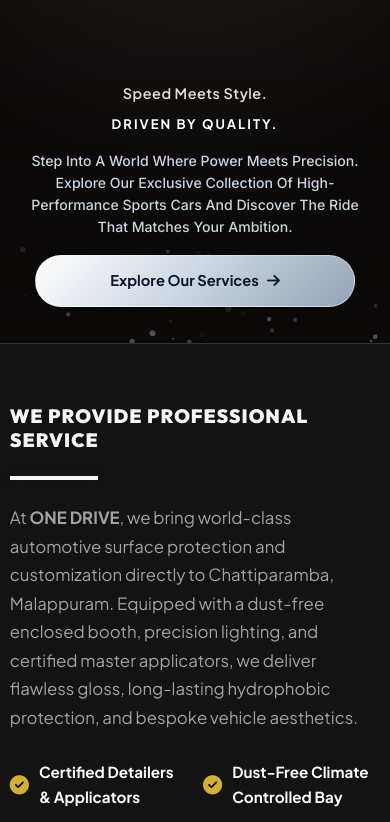
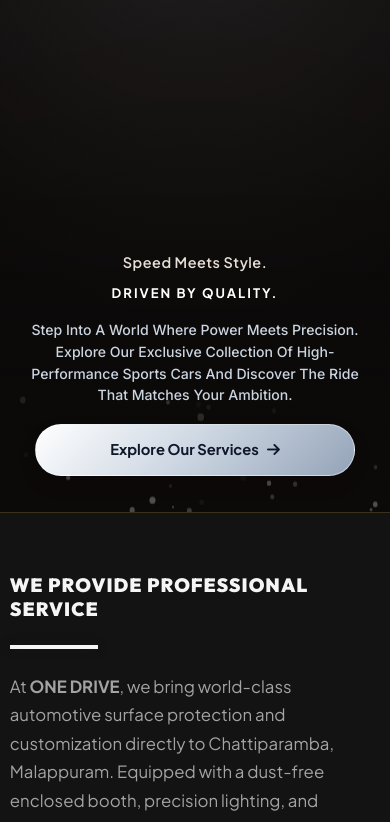
Before and after one commit to mohammedzain-bot/onedrive, a website: page index.html in a window 390 px wide. Shown: the part 501-1323 px from the top of the page. Drawn offline with Linux system fonts and the light colour scheme.

Commit message:
style: extend hero section height on mobile to extend background space

```diff
--- a/css/styles.css
+++ b/css/styles.css
@@ -1472,7 +1472,7 @@ body::before {
   /* ── Hero Section: transparent so body background car shows through ── */
   .hero-desert-section {
     height: auto;
-    min-height: 100dvh;
+    min-height: 120dvh;
     display: flex;
     flex-direction: column;
     overflow: hidden;
```
